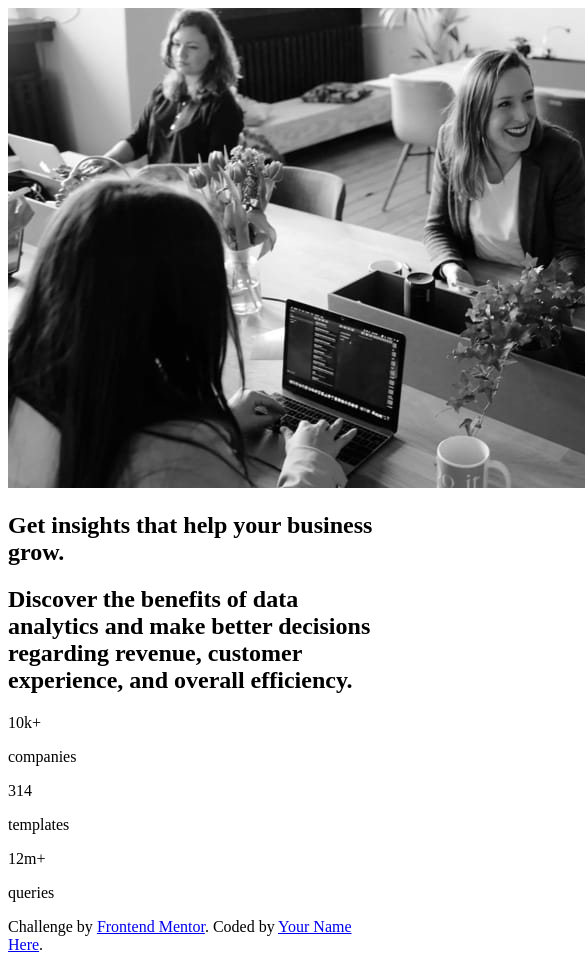
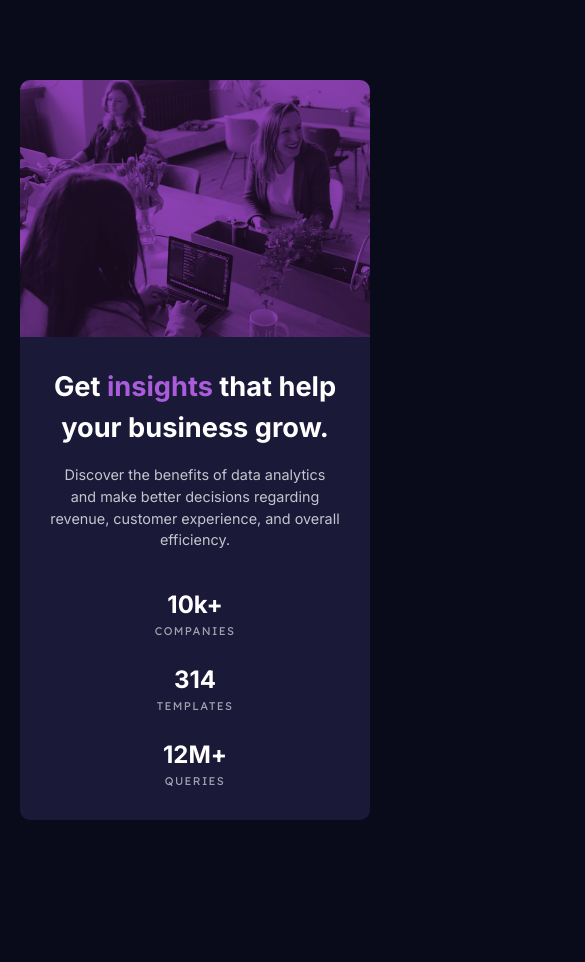
Before and after one commit to LucasEPK/stats-preview-card-component, a plain HTML site: page index.html in a window 390 px wide. Shown: the top 962 px of the page, 585 px wide, since content can reach past the window. After the commit the page ends 924 px from the top, so only its background shows below. Drawn offline with Linux system fonts and the light colour scheme.

Commit message:
added mobile style

```diff
--- a/index.html
+++ b/index.html
@@ -8,6 +8,16 @@
 
   <link rel="icon" type="image/png" sizes="32x32" href="./images/favicon-32x32.png">
 
+  <!--Google fonts import-->
+  <link rel="preconnect" href="https://fonts.googleapis.com">
+  <link rel="preconnect" href="https://fonts.gstatic.com" crossorigin>
+  <link href="https://fonts.googleapis.com/css2?family=Inter:wght@400;700&family=Lexend+Deca&display=swap" rel="stylesheet">
+
+  <!--CSS reset style sheet-->
+  <link rel="stylesheet" href="reset.css">
+  <!--CSS style sheet-->
+  <link rel="stylesheet" href="style.css">
+
 </head>
 <body>
 
@@ -16,8 +26,10 @@
 
       <img class="card-img" src="images/image-header-mobile.jpg" alt="office photo">
 
+      <div class="card-text">
+
         <h1 class="card-title">
-        Get <span>insights</span> that help your business grow.
+          Get <span class="card-highlight">insights</span> that help your business grow.
         </h1>
 
         <h2 class="card-subtitle">
@@ -26,25 +38,38 @@
         </h2>
 
         <div class="stats">
+
+          <div class="stat">
             <p class="stats-number">
               10k+
             </p>
             <p class="stats-name">
-          companies
+              COMPANIES
             </p>
+          </div>
+
+          <div class="stat">
             <p class="stats-number">
               314
             </p>
             <p class="stats-name">
-          templates
+              TEMPLATES
             </p>
+          </div>
+
+          <div class="stat">
             <p class="stats-number">
-          12m+
+              12M+
             </p>
             <p class="stats-name">
-          queries
+              QUERIES
             </p>
           </div>
+
+        </div>
+
+      </div>
+
 
     </section>
   </main>
--- /dev/null
+++ b/reset.css
@@ -0,0 +1,74 @@
+/*CSS reset by Andy Bell*/
+/* Box sizing rules */
+*,
+*::before,
+*::after {
+  box-sizing: border-box;
+}
+
+/* Remove default margin */
+body,
+h1,
+h2,
+h3,
+h4,
+p,
+figure,
+blockquote,
+dl,
+dd {
+  margin: 0;
+}
+
+/* Remove list styles on ul, ol elements with a list role, which suggests default styling will be removed */
+ul[role="list"],
+ol[role="list"] {
+  list-style: none;
+}
+
+/* Set core root defaults */
+html:focus-within {
+  scroll-behavior: smooth;
+}
+
+/* Set core body defaults */
+body {
+  min-height: 100vh;
+  text-rendering: optimizeSpeed;
+  line-height: 1.5;
+}
+
+/* A elements that don't have a class get default styles */
+a:not([class]) {
+  text-decoration-skip-ink: auto;
+}
+
+/* Make images easier to work with */
+img,
+picture {
+  max-width: 100%;
+  display: block;
+}
+
+/* Inherit fonts for inputs and buttons */
+input,
+button,
+textarea,
+select {
+  font: inherit;
+}
+
+/* Remove all animations and transitions for people that prefer not to see them */
+@media (prefers-reduced-motion: reduce) {
+  html:focus-within {
+   scroll-behavior: auto;
+  }
+  *,
+  *::before,
+  *::after {
+    animation-duration: 0.01ms !important;
+    animation-iteration-count: 1 !important;
+    transition-duration: 0.01ms !important;
+    scroll-behavior: auto !important;
+  }
+}
--- /dev/null
+++ b/style.css
@@ -0,0 +1,67 @@
+body{
+    font-family: 'Inter', sans-serif;
+    color: hsl(0, 0%, 100%); /*White*/
+    background-color: hsl(233, 47%, 7%); /*Very dark blue*/
+}
+
+.card{
+    margin: 80px 20px;
+    background-color: hsl(244, 38%, 16%);/*Dark desaturated blue*/
+
+    border-radius: 10px;
+}
+
+.card-img{
+    border-top-left-radius: 10px;
+    border-top-right-radius: 10px;
+
+    filter: brightness(0.3) contrast(90%) sepia(50%) saturate(1000%) hue-rotate(240deg);
+}
+
+.card-text{
+    display: flex;
+    flex-direction: column;
+    gap: 1rem;
+
+    padding: 30px;
+    text-align: center;
+}
+
+.card-title{
+    font-size: 1.7rem;
+    font-weight: 700;
+}
+
+.card-highlight{
+    color: hsl(277, 64%, 61%); /*Soft violet*/
+}
+
+.card-subtitle{
+    color: hsla(0, 0%, 100%, 0.75); /*Slightly transparent white*/
+    font-size: 0.9rem;
+    font-weight: 400;
+}
+
+.stats{
+    display: flex;
+    flex-direction: column;
+    gap: 1.4rem;
+    margin-top: 20px;
+}
+
+.stats-number{
+    font-size: 1.5rem;
+    font-weight: 700;
+}
+
+.stats-name{
+    color: hsla(0, 0%, 100%, 0.6); /*Slightly transparent white (stat headings)*/
+    font-size: 0.7rem;
+    font-family: 'Lexend Deca', sans-serif;
+    font-weight: 400;
+    letter-spacing: 0.2ch;
+}
+
+.attribution{
+    display: none;
+}
```
Lines whose indentation alone changed are shown as unchanged.
